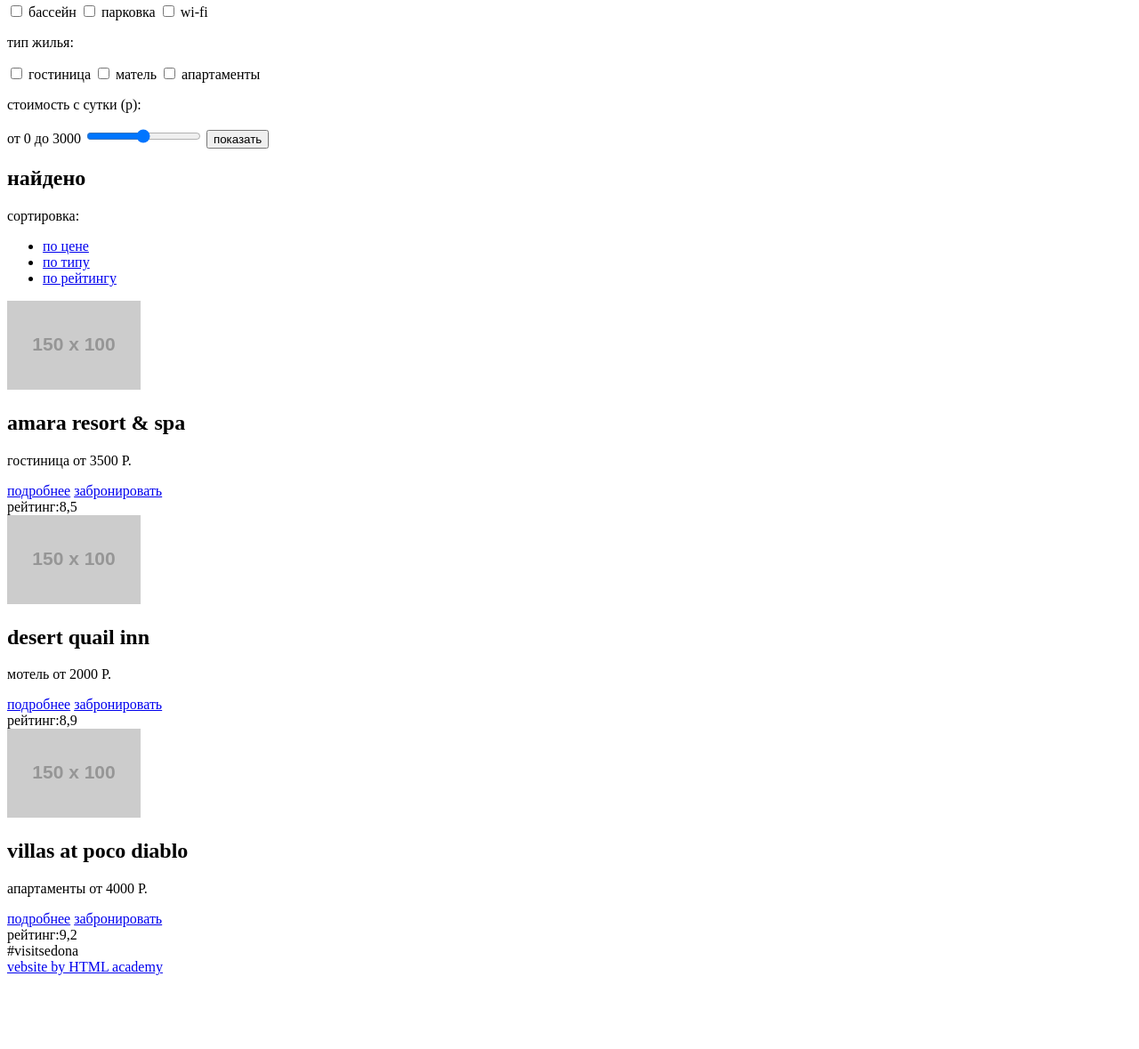
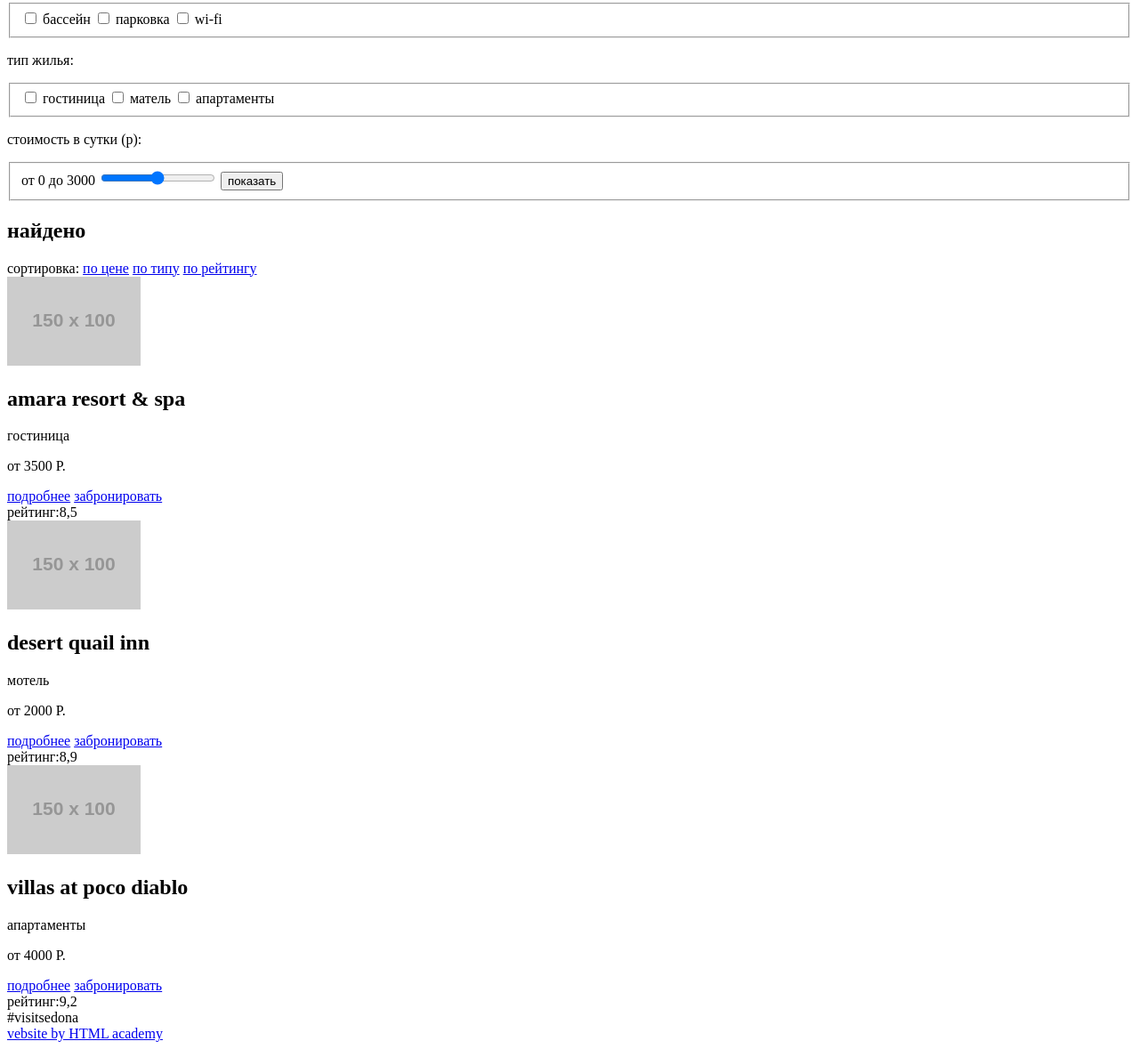
Before and after one commit to Denis1987/422397-sedona, a plain HTML site: page inner.html in a window 1280 px wide. Shown: the part 255-1434 px from the top of the page at 89% size. Before the commit the page ends 1359 px from the top, so only its background shows below. Drawn offline with Linux system fonts and the light colour scheme; placeholder pictures from the web are drawn by us.

Commit message:
исправил

```diff
--- a/inner.html
+++ b/inner.html
@@ -18,8 +18,8 @@
                 <li><a href="#">карта штата</a></li>
                 <li><a href="#">гостиницы</a></li>
             </ul>
+        </nav>
         <img src="http://placehold.it/150x100" alt="#">
-        </nav>
     </header>
 
     <!-- основное -->
@@ -30,11 +30,13 @@
 
         <section class="important">
 
-            <div class="form-left">
+            <div class="form">
 
                 <p>инфраструктура:</p>
 
                 <form action="#" method="post">
+
+                    <fieldset>
 
                         <input type="checkbox" name="pool" id="infrastructure1">
                         <label for="infrastructure1">бассейн</label>
@@ -45,15 +47,10 @@
                         <input type="checkbox" name="wi-fi" id="infrastructure3">
                         <label for="infrastructure3">wi-fi</label>
 
-
-                </form>
-            </div>
-
-            <div class="form-middle">
+                    </fieldset>
 
                     <p>тип жилья:</p>
-
-                <form action="#" method="post">
+                    <fieldset>
 
                         <input type="checkbox" name="type" id="type1">
                         <label for="type1">гостиница</label>
@@ -64,29 +61,21 @@
                         <input type="checkbox" name="type" id="type3">
                         <label for="type3">апартаменты</label>
 
+                    </fieldset>
 
-                </form>
-            </div>
+                    <p>стоимость в сутки (р):</p>
 
-            <div class="form-right">
-
-                <p>стоимость с сутки (р):</p>
-
-                <form action="#" method="post">
+                    <fieldset>
 
                         <label for="price">от 0 до 3000</label>
                         <input type="range" id="price" name="price" min="0" max="3000" step="1">
 
                         <input type="submit" value="показать">
 
+                    </fieldset>
+
                 </form>
-
-
-
             </div>
-
-
-
         </section>
 
         <!-- результат -->
@@ -95,14 +84,15 @@
 
             <h2>найдено</h2>
 
-            <p>сортировка:</p>
+            <div class="sorting">
 
-            <ul>
+                <span>сортировка:</span>
 
-                <li><a href="#">по цене</a></li>
-                <li><a href="#">по типу</a></li>
-                <li><a href="#">по рейтингу</a></li>
-            </ul>
+                <a href="#">по цене</a>
+                <a href="#">по типу</a>
+                <a href="#">по рейтингу</a>
+
+            </div>
 
             <div class="choice">
                 <!-- не понятно как именно сделать эти кнопки переключатели -->
@@ -117,73 +107,67 @@
             <div class="suggestion">
 
                 <img src="http://placehold.it/150x100" alt="#">
-                <h2>amara resort & spa</h2>
-                <p>гостиница от 3500 Р.</p>
+
+                <div class="descriptive">
+                    <h2>amara resort &#38; spa</h2>
+                    <p>гостиница</p>
+                    <p>от 3500 Р.</p>
                     <a class="detailed" href="#">подробнее</a>
                     <a class="book" href="#">забронировать</a>
-
-
-                <div class="assessment">
-                    <div class="stars"></div>
-                    <div class="stars"></div>
-                    <div class="stars"></div>
-                    <div class="stars"></div>
-                    <div class="stars"></div>
                 </div>
 
-                <span class="rating">рейтинг:8,5</span>
+                <div class="rating">
+                    <div class="stars"></div>
+                    <span>рейтинг:8,5</span>
                 </div>
-            <div class="suggestion">
-
-                <img src="http://placehold.it/150x100" alt="#">
-                <h2>desert quail inn</h2>
-                <p>мотель от 2000 Р.</p>
-                <a class="detailed" href="#">подробнее</a>
-                <a class="book" href="#">забронировать</a>
-
-
-                <div class="assessment">
-                    <div class="stars"></div>
-                    <div class="stars"></div>
-                    <div class="stars"></div>
-                    <div class="stars"></div>
-                    <div class="stars"></div>
-                </div>
-
-                <span class="rating">рейтинг:8,9</span>
             </div>
 
             <div class="suggestion">
 
                 <img src="http://placehold.it/150x100" alt="#">
-                <h2>villas at poco diablo</h2>
-                <p>апартаменты от 4000 Р.</p>
+
+                <div class="descriptive">
+                    <h2>desert quail inn</h2>
+                    <p>мотель</p>
+                    <p>от 2000 Р.</p>
                     <a class="detailed" href="#">подробнее</a>
                     <a class="book" href="#">забронировать</a>
+                </div>
 
 
-                <div class="assessment">
+                <div class="rating">
                     <div class="stars"></div>
-                    <div class="stars"></div>
-                    <div class="stars"></div>
-                    <div class="stars"></div>
-                    <div class="stars"></div>
+                    <span class="rating">рейтинг:8,9</span>
+                </div>
             </div>
 
+            <div class="suggestion">
+
+                <img src="http://placehold.it/150x100" alt="#">
+
+                <div class="descriptive">
+                    <h2>villas at poco diablo</h2>
+                    <p>апартаменты</p>
+                    <p>от 4000 Р.</p>
+                    <a class="detailed" href="#">подробнее</a>
+                    <a class="book" href="#">забронировать</a>
+                </div>
+
+
+                <div class="rating">
+                    <div class="stars"></div>
                     <span class="rating">рейтинг:9,2</span>
+                </div>
             </div>
 
         </section>
-
-
-
-
 
     </main>
 
     <footer>
 
         <div class="bottom-visit">#visitsedona</div>
+
 
         <div class="bottom-social">
             <a href="" class=""></a>
@@ -197,9 +181,6 @@
 
     </footer>
 
-
-
-
 </body>
 
 </html>
```
Lines whose indentation alone changed are shown as unchanged.
